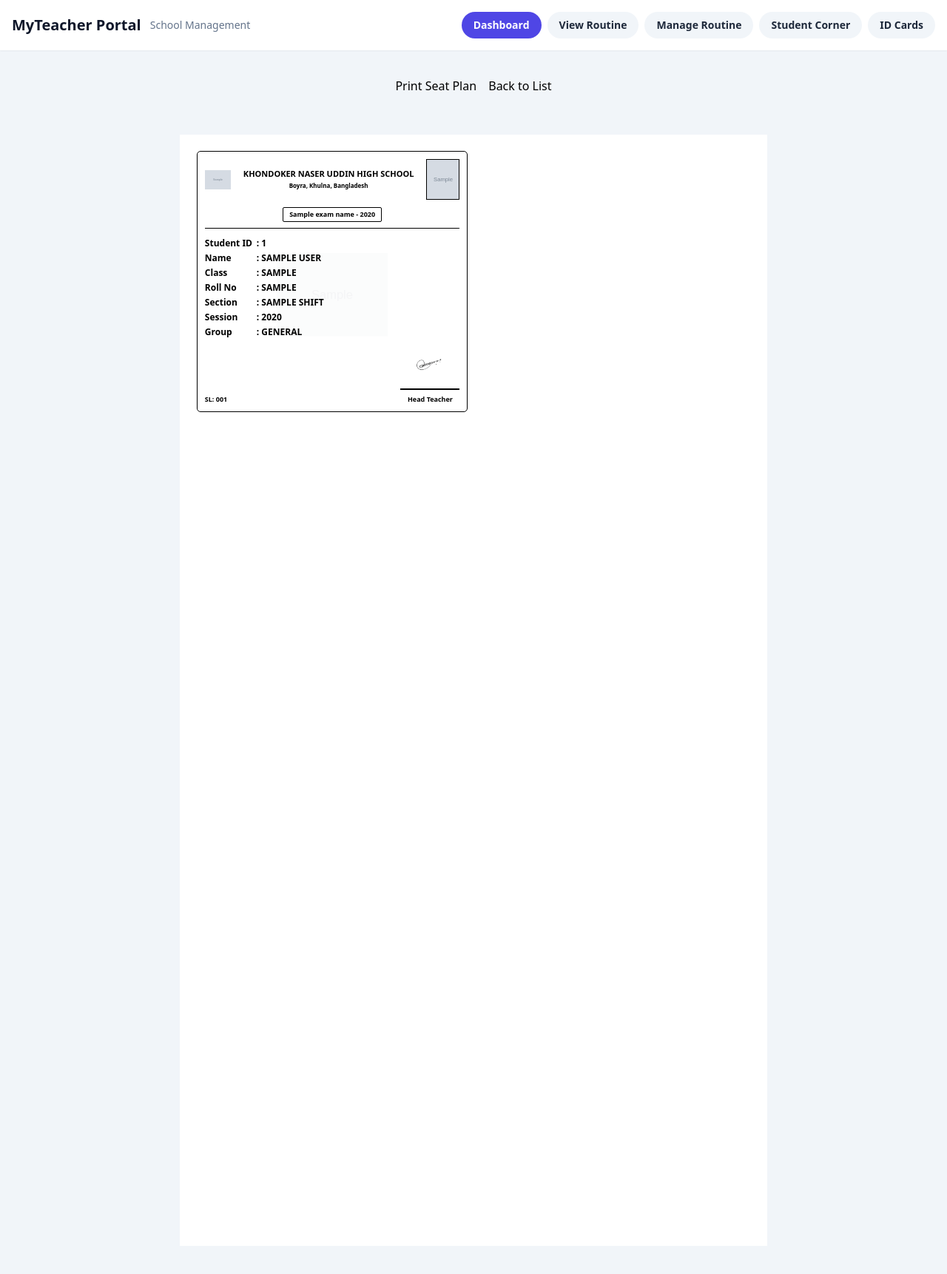
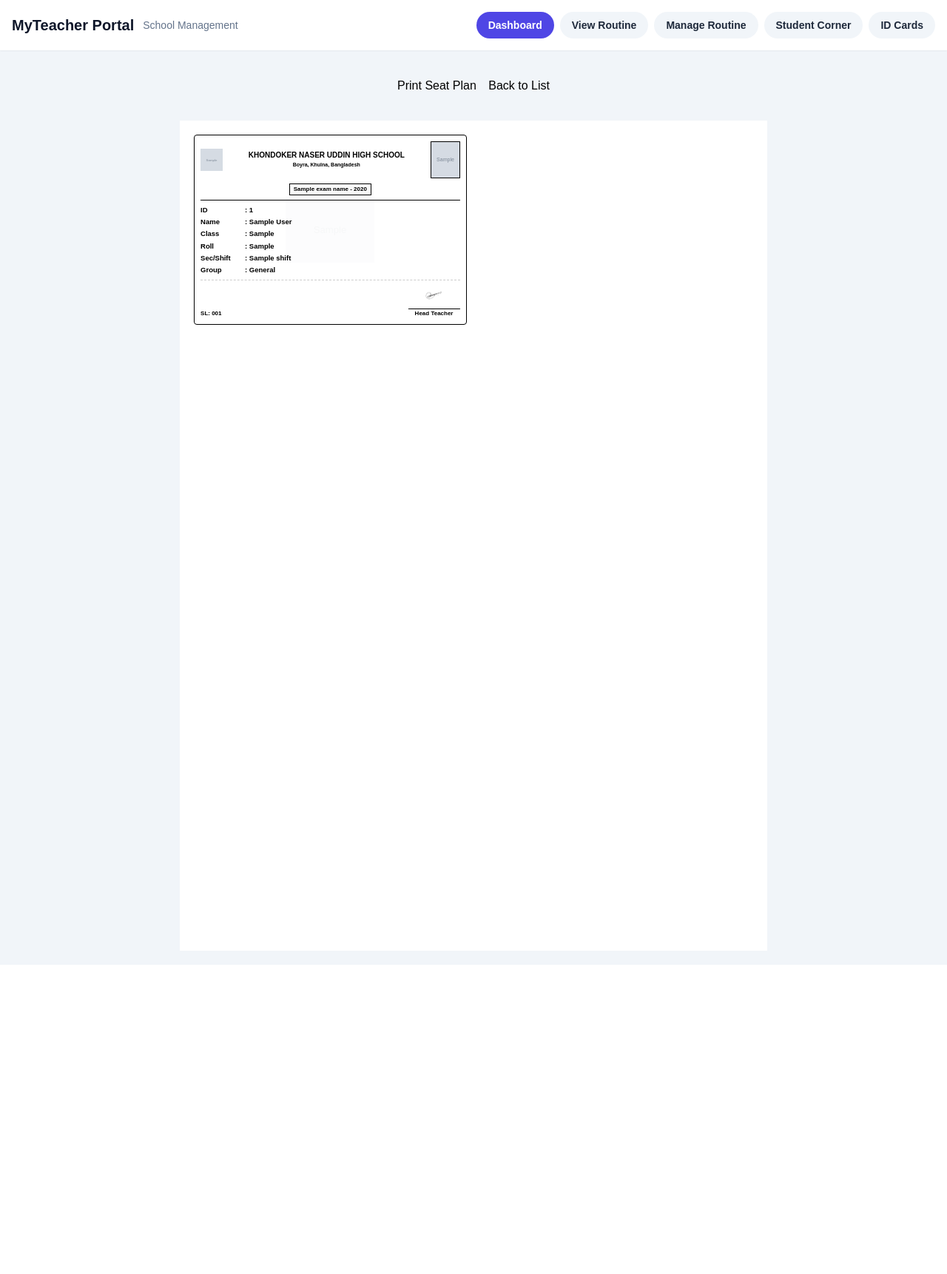
Before and after one commit to mdjoy2002/School-Website, a Django app: template myteacher/templates/myteacher/seat_plan_template.html in a window 1280 px wide. Shown: the whole page at 74% size. After the commit the page ends 1304 px from the top, so only its background shows below. Run offline with Django 5.2, Linux system fonts and the light colour scheme; the template is opened without the code that fills it: most values are stand-ins (such as "Sample title", 1, 10 or a date in 2020); grey boxes marked "Sample" are stand-in pictures; some libraries are stand-ins or nearby versions.

Commit message:
enviroment change

```diff
--- a/myteacher/templates/myteacher/seat_plan_template.html
+++ b/myteacher/templates/myteacher/seat_plan_template.html
@@ -1,38 +1,64 @@
 {% extends 'myteacher/base.html' %}
 {% block content %}
 <style>
-    body { margin: 0; padding: 0; background: #f4f4f9; }
-    .page { width: 210mm; min-height: 297mm; padding: 6mm; margin: 10mm auto; background: #fff; display: grid; grid-template-columns: repeat(2, 1fr); grid-template-rows: repeat(4, minmax(0, 1fr)); gap: 4mm; box-sizing: border-box; }
+    /* পেজ সেটিংস */
+    body { margin: 0; padding: 0; background: #f4f4f9; font-family: sans-serif; }
+    .page {
+        width: 210mm;
+        height: 297mm;
+        padding: 5mm;
+        margin: 5mm auto;
+        background: #fff;
+        display: grid;
+        grid-template-columns: repeat(2, 1fr);
+        grid-template-rows: repeat(4, 1fr);
+        gap: 5mm;
+        box-sizing: border-box;
+    }
 
-    .seat-card { border: 1.5px solid #000; padding: 10px; position: relative; background: #fff; display: flex; flex-direction: column; box-sizing: border-box; border-radius: 5px; height: 100%; }
+    .seat-card {
+        border: 1.5px solid #000;
+        padding: 8px;
+        position: relative;
+        background: #fff;
+        display: flex;
+        flex-direction: column;
+        justify-content: space-between;
+        box-sizing: border-box;
+        border-radius: 4px;
+        overflow: hidden;
+    }
 
-    .watermark { position: absolute; top: 55%; left: 50%; transform: translate(-50%, -50%); width: 150px; opacity: 0.08; z-index: 0; pointer-events: none; }
+    .watermark { position: absolute; top: 50%; left: 50%; transform: translate(-50%, -50%); width: 120px; opacity: 0.06; z-index: 0; }
 
-    /* হেডার আপডেট */
-    .header { text-align: center; border-bottom: 1.2px solid #000; padding-bottom: 8px; position: relative; z-index: 1; display: flex; flex-direction: column; align-items: center; }
-    .header-top { display: flex; align-items: center; justify-content: space-between; width: 100%; margin-bottom: 5px; }
+    /* হেডার সেকশন */
+    .header { text-align: center; border-bottom: 1px solid #000; padding-bottom: 5px; position: relative; z-index: 1; }
+    .header-top { display: flex; align-items: center; justify-content: space-between; gap: 5px; }
+    .main-logo { width: 30px; height: 30px; }
+    .student-photo { width: 40px; height: 50px; border: 1px solid #000; object-fit: cover; }
+    .school-name { font-size: 10px; font-weight: 900; margin: 0; text-transform: uppercase; }
+    .school-addr { font-size: 7px; margin: 1px 0; font-weight: 600; }
+    .exam-tag { font-size: 8px; font-weight: bold; border: 1px solid #000; padding: 1px 5px; margin-top: 3px; display: inline-block; background: #f9f9f9; }
 
-    .main-logo { width: 35px; height: 35px; object-fit: contain; }
-    .student-photo { width: 45px; height: 55px; border: 1px solid #000; object-fit: cover; }
+    /* ইনফো টেবিল */
+    .content { margin: 5px 0; z-index: 1; }
+    .info-table { width: 100%; border-collapse: collapse; }
+    .info-table td { font-size: 9.5px; padding: 1px 0; }
+    .info-table td.label { width: 60px; font-weight: bold; }
+    .info-table td.val { font-weight: 700; }
 
-    .school-name { font-size: 11px; font-weight: 900; margin: 0; color: #000; text-transform: uppercase; white-space: normal; }
-    .school-addr { font-size: 8px; margin: 2px 0; font-weight: 600; }
+    /* ফুটার সেকশন */
+    .footer { display: flex; justify-content: space-between; align-items: flex-end; z-index: 1; border-top: 1px dashed #ccc; padding-top: 3px; }
+    .seat-no { font-size: 8px; font-weight: bold; }
+    .sign-box { width: 70px; text-align: center; font-size: 8px; font-weight: bold; display: flex; flex-direction: column; align-items: center; }
+    .sign-box img { width: 50px; height: auto; display: block; }
+    .sign-line { width: 100%; height: 1px; background: #000; margin-top: 1px; }
 
-    .exam-tag { font-size: 9px; font-weight: bold; border: 1px solid #000; padding: 2px 8px; margin-top: 5px; border-radius: 2px; display: inline-block; }
-
-    .content { margin-top: 10px; z-index: 1; flex-grow: 1; }
-    .info-table { width: 100%; border-collapse: collapse; }
-    .info-table td { font-size: 12px; padding: 1px 0; vertical-align: top; color: #000; }
-    .info-table td.label { width: 70px; font-weight: bold; }
-    .info-table td.val { font-weight: 800; text-transform: uppercase; }
-
-    .footer { display: flex; justify-content: space-between; align-items: flex-end; z-index: 1; margin-top: 5px; }
-    .seat-no { font-size: 9px; font-weight: bold; }
-    .sign-box { width: 80px; text-align: center; font-size: 9px; font-weight: bold; padding-top: 2px; display: flex; flex-direction: column; align-items: center; gap: 6px; }
-    .sign-box img { width: 100%; max-width: 80px; height: auto; display: block; margin: 0 auto; }
-    .sign-box .sign-line { width: 100%; max-width: 80px; height: 1.5px; background: #000; }
-
-    @media print { body { background: #fff; } .no-print { display: none !important; } .page { margin: 0 !important; box-shadow: none !important; page-break-after: always; } }
+    @media print {
+        body { background: #fff; }
+        .no-print { display: none !important; }
+        .page { margin: 0 !important; page-break-after: always; box-shadow: none !important; }
+    }
 </style>
 
 <div class="no-print text-center py-4">
@@ -51,23 +77,22 @@
         <div class="header">
             <div class="header-top">
                 <img src="{{ logo_url }}" class="main-logo" alt="Logo" onerror="this.style.display='none'">
-                <div style="text-align: center;">
+                <div style="flex-grow: 1;">
                     <h2 class="school-name">Khondoker Naser Uddin High School</h2>
                     <p class="school-addr">Boyra, Khulna, Bangladesh</p>
                 </div>
-                <img src="{{ student.photo.url|default:logo_url }}" class="student-photo" alt="Student Photo" onerror="this.style.display='none'">
+                <img src="{{ student.photo.url|default:logo_url }}" class="student-photo" alt="Photo" onerror="this.style.display='none'">
             </div>
             <div class="exam-tag">{{ exam_name }} - {{ exam_year }}</div>
         </div>
 
         <div class="content">
             <table class="info-table">
-                <tr><td class="label">Student ID</td><td class="val">: {{ student.student_id }}</td></tr>
+                <tr><td class="label">ID</td><td class="val">: {{ student.student_id }}</td></tr>
                 <tr><td class="label">Name</td><td class="val">: {{ student.full_name }}</td></tr>
                 <tr><td class="label">Class</td><td class="val">: {{ student.current_class }}</td></tr>
-                <tr><td class="label">Roll No</td><td class="val">: {{ student.class_roll }}</td></tr>
-                <tr><td class="label">Section</td><td class="val">: {{ student.shift|default:'N/A' }}</td></tr>
-                <tr><td class="label">Session</td><td class="val">: {{ student.session|default:exam_year }}</td></tr>
+                <tr><td class="label">Roll</td><td class="val">: {{ student.class_roll }}</td></tr>
+                <tr><td class="label">Sec/Shift</td><td class="val">: {{ student.shift|default:'N/A' }}</td></tr>
                 <tr><td class="label">Group</td><td class="val">: {{ student.group|default:'General' }}</td></tr>
             </table>
         </div>
@@ -75,7 +100,7 @@
         <div class="footer">
             <div class="seat-no">SL: {{ forloop.counter|stringformat:"03d" }}</div>
             <div class="sign-box">
-                <img src="/static/images/sign.png" alt="Headmaster Signature">
+                <img src="/static/images/sign.png" alt="Sign">
                 <div class="sign-line"></div>
                 Head Teacher
             </div>
```
